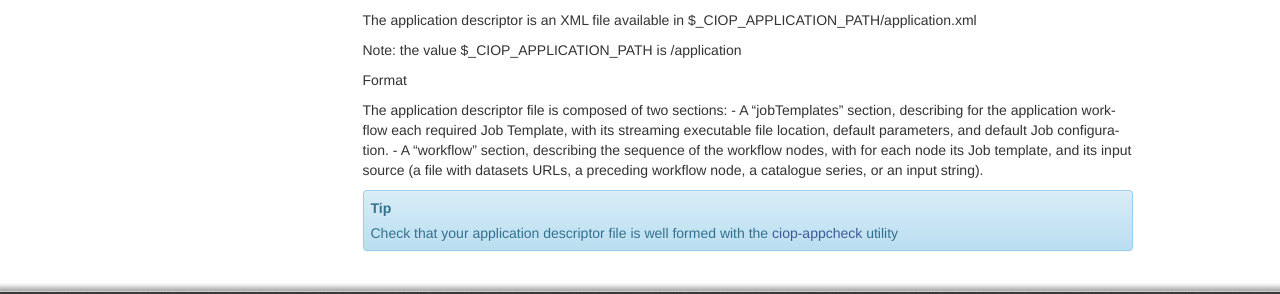
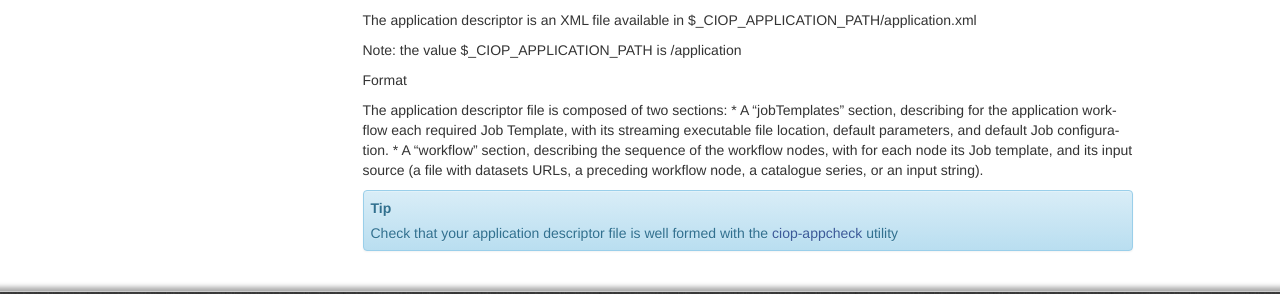
Before and after one commit to Terradue/doc-developer-sandbox, a Sphinx documentation site: the page built from source/start/principles.rst, in a window 1280 px wide and 900 px high, scrolled down 3249 px. Shown: the part 558-852 px from the top of the window. Built offline with Sphinx 7.4.7, drawn with Linux system fonts in a browser that asks for light colours; pages that are not in the unit, such as notebooks, are missing from menus.

```diff
--- a/source/start/principles.rst
+++ b/source/start/principles.rst
@@ -181,8 +181,8 @@ Note: the value $_CIOP_APPLICATION_PATH is /application
 Format
 
 The application descriptor file is composed of two sections:
-- A "jobTemplates" section, describing for the application workflow each required Job Template, with its streaming executable file location, default parameters, and default Job configuration.
-- A "workflow" section, describing the sequence of the workflow nodes, with for each node its Job template, and its input source (a file with datasets URLs, a preceding workflow node, a catalogue series, or an input string).
+* A "jobTemplates" section, describing for the application workflow each required Job Template, with its streaming executable file location, default parameters, and default Job configuration.
+* A "workflow" section, describing the sequence of the workflow nodes, with for each node its Job template, and its input source (a file with datasets URLs, a preceding workflow node, a catalogue series, or an input string).
 
 .. SEE ALSO:: The Application Descriptor file structure is documented in :doc:`/reference/application`
 
```
